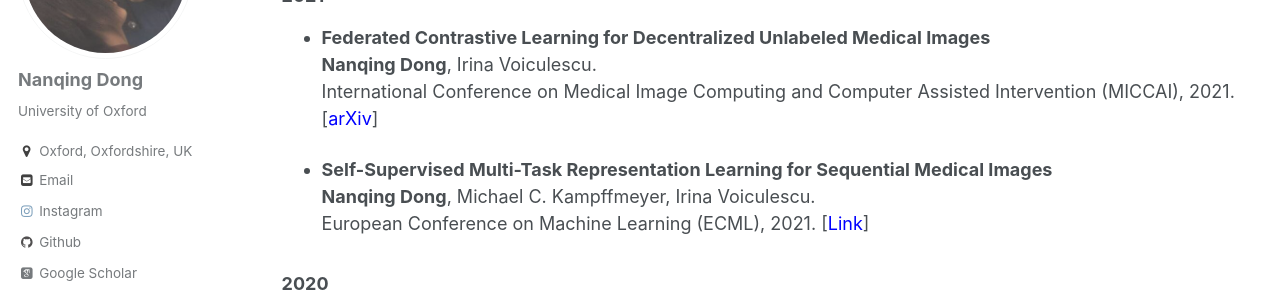
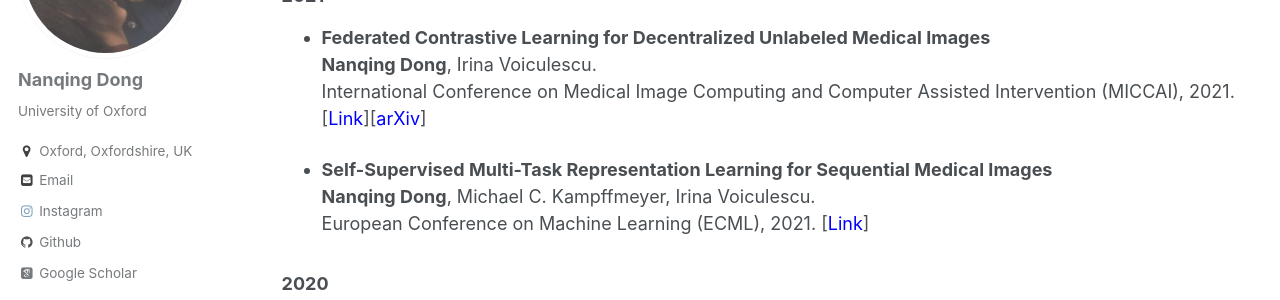
Before and after one commit to eveningdong/eveningdong.github.io, a Jekyll site: the page built from _pages/publications.md, in a window 1280 px wide and 900 px high, scrolled down 447 px. Shown: the part 152-452 px from the top of the window. Built offline with Jekyll 4.4.1, drawn with Linux system fonts in a browser that asks for light colours; some web fonts are replaced.

Commit message:
add miccai

```diff
--- a/_pages/publications.md
+++ b/_pages/publications.md
@@ -26,7 +26,7 @@
 ### 2021
 * **Federated Contrastive Learning for Decentralized Unlabeled Medical Images**
   **Nanqing Dong**, Irina Voiculescu.
-  International Conference on Medical Image Computing and Computer Assisted Intervention (MICCAI), 2021. [[<span style="color:blue">arXiv</span>]](https://arxiv.org/pdf/2109.07504.pdf)
+  International Conference on Medical Image Computing and Computer Assisted Intervention (MICCAI), 2021. [[<span style="color:blue">Link</span>]](https://link.springer.com/chapter/10.1007/978-3-030-87199-4_36)[[<span style="color:blue">arXiv</span>]](https://arxiv.org/pdf/2109.07504.pdf)
 
 * **Self-Supervised Multi-Task Representation Learning for Sequential Medical Images**
   **Nanqing Dong**, Michael C. Kampffmeyer, Irina Voiculescu.
```
